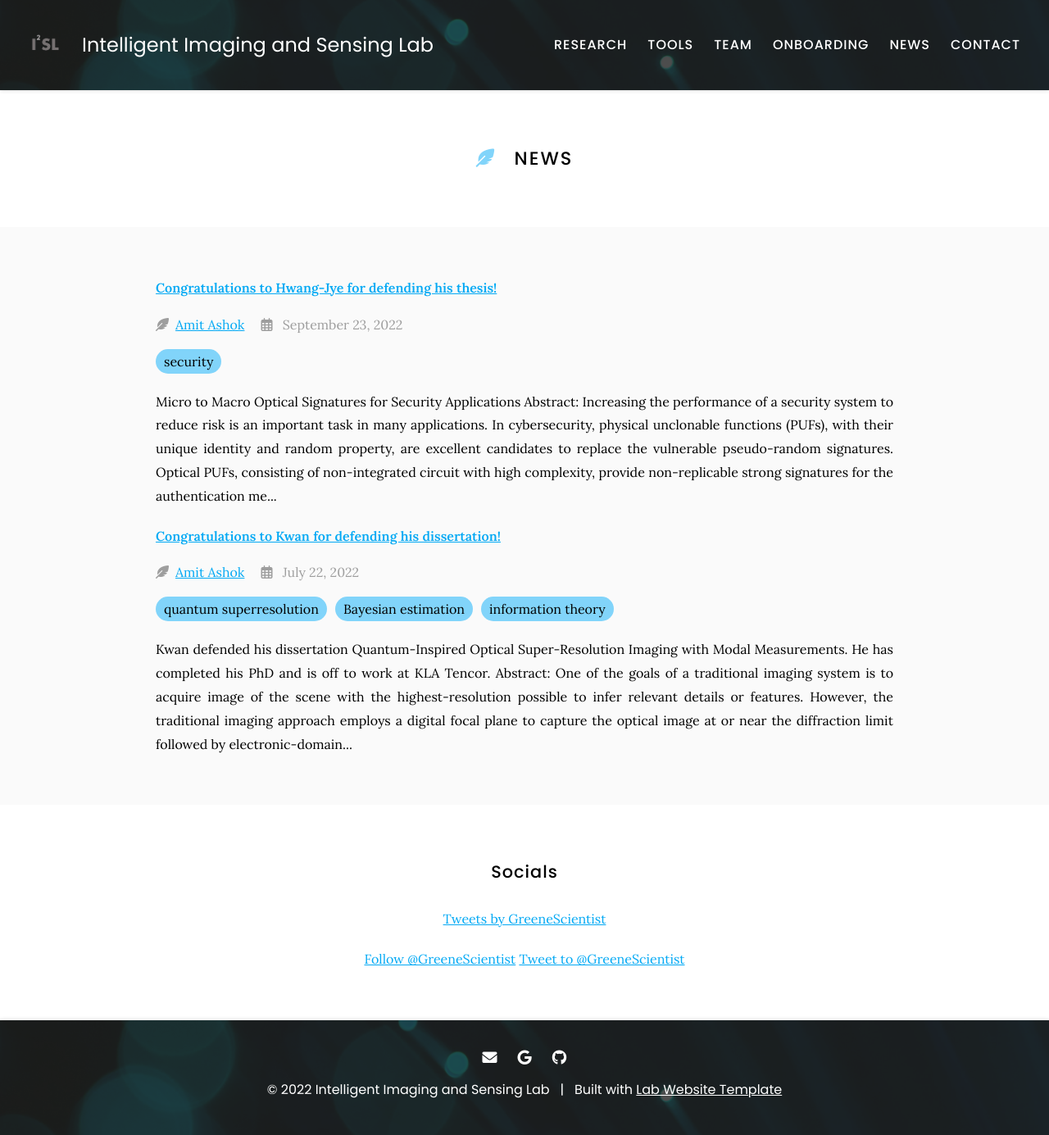
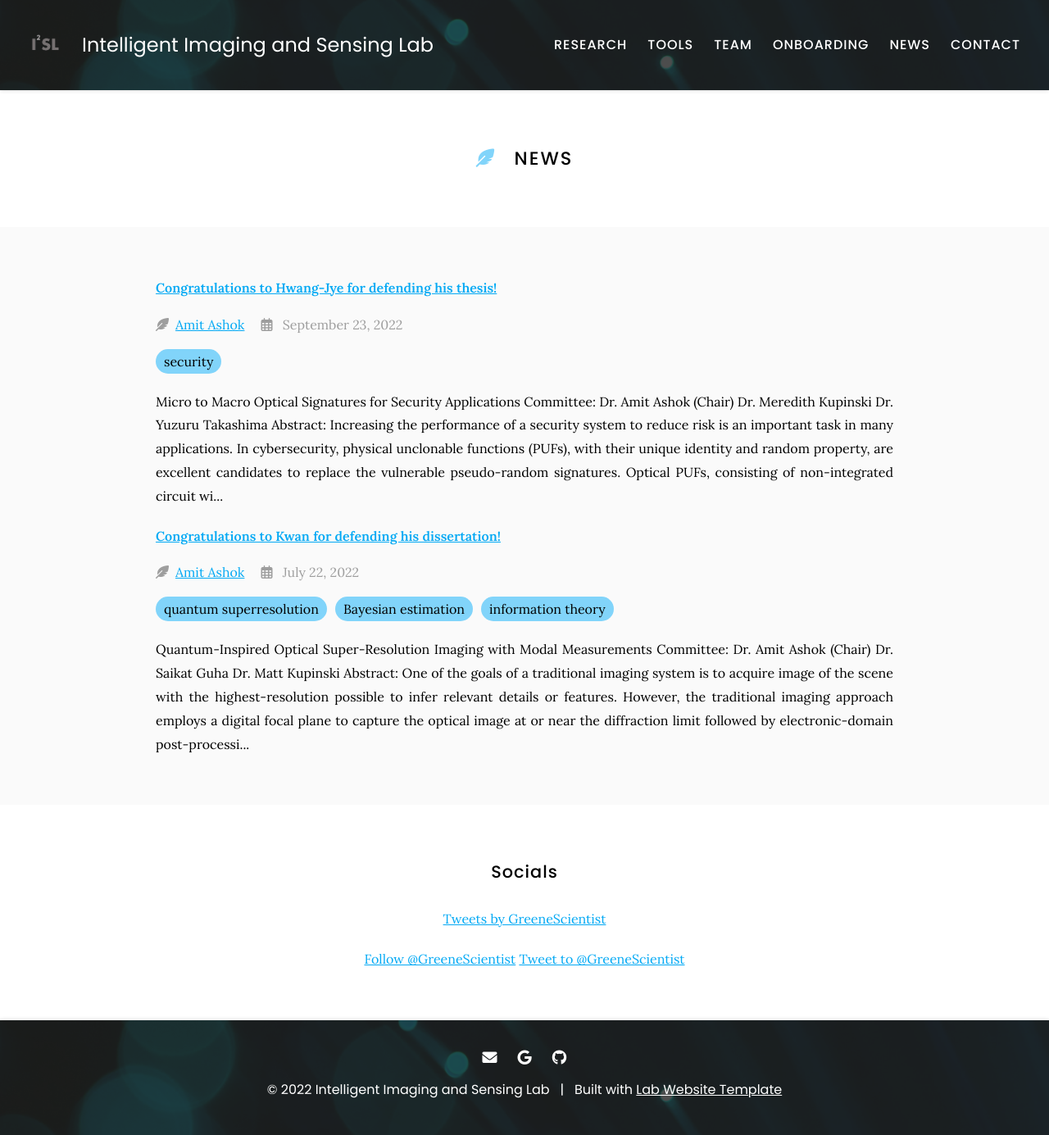
Before and after one commit to I2SL/I2SL-Website, a Jekyll site: the page built from news/index.md, in a window 1280 px wide. Shown: the whole page at 82% size. Built offline with Jekyll 4.4.1, drawn with Linux system fonts in a browser that asks for light colours; comment, search, counter and statistics services are not loaded.

Commit message:
updated dissertation defense blog posts

```diff
--- a/_posts/2022-07-22-kwan-kit-lee-disseration-defense.md
+++ b/_posts/2022-07-22-kwan-kit-lee-disseration-defense.md
@@ -7,8 +7,12 @@ tags:
 author: Amit Ashok
 member: amit-ashok
 ---
-Kwan defended his dissertation **Quantum-Inspired Optical Super-Resolution Imaging with Modal Measurements**.
-He has completed his PhD and is off to work at KLA Tencor.
+# Quantum-Inspired Optical Super-Resolution Imaging with Modal Measurements
+
+### Committee:
+- Dr. Amit Ashok (Chair)
+- Dr. Saikat Guha
+- Dr. Matt Kupinski
 
 ### Abstract:
 One of the goals of a traditional imaging system is to acquire image of the scene with the highest-resolution possible to infer relevant details or features. However, the traditional imaging approach employs a digital focal plane to capture the optical image at or near the diffraction limit followed by electronic-domain post-processing, which is known to be sub-optimal for many tasks (e.g., classification). Using tools from quantum information theory, recent analysis has shown that the traditional imaging approach is sub-optimal for resolving sub-Rayleigh features in the information-theoretic sense. In this work, we employ the framework of classical/quantum information theory to understand the problem of optical resolution from a different perspective.
--- a/_posts/2022-09-23-hwang-jye-yang-dissertation-defense.md
+++ b/_posts/2022-09-23-hwang-jye-yang-dissertation-defense.md
@@ -5,10 +5,14 @@ author: Amit Ashok
 member: amit-ashok
 ---
 
+# Micro to Macro Optical Signatures for Security Applications
 
-**Micro to Macro Optical Signatures for Security Applications**
+### Committee:
+- Dr. Amit Ashok (Chair)
+- Dr. Meredith Kupinski
+- Dr. Yuzuru Takashima
 
-## Abstract:
+### Abstract:
 Increasing the performance of a security system to reduce risk is an important task in many applications. In cybersecurity, physical unclonable functions (PUFs), with their unique identity and random property, are excellent candidates to replace the vulnerable pseudo-random signatures. Optical PUFs, consisting of non-integrated circuit with high complexity, provide non-replicable strong signatures for the authentication method. Here, we analyze a novel and low cost architecture of an optical PUF using nano-dendrite to demonstrate a potentially secure and stable system for encryption applications. In this work, we utilize two different optical simulation methods to analyze the speckle pattern at micro-scale and macro-scale at normal incidence and validate simulation results with experiments. We also systematically explore the sensitivity of our nano-dendrite optical PUF by selecting the thresholds of fractional Hamming distance (FHD) values for different challenges. The results show the thresholds we set for FHD is 0.1 in wavelength challenge, 0.075 in polar-angle challenge and 0.018 in polarization challenge.
 
 
```
